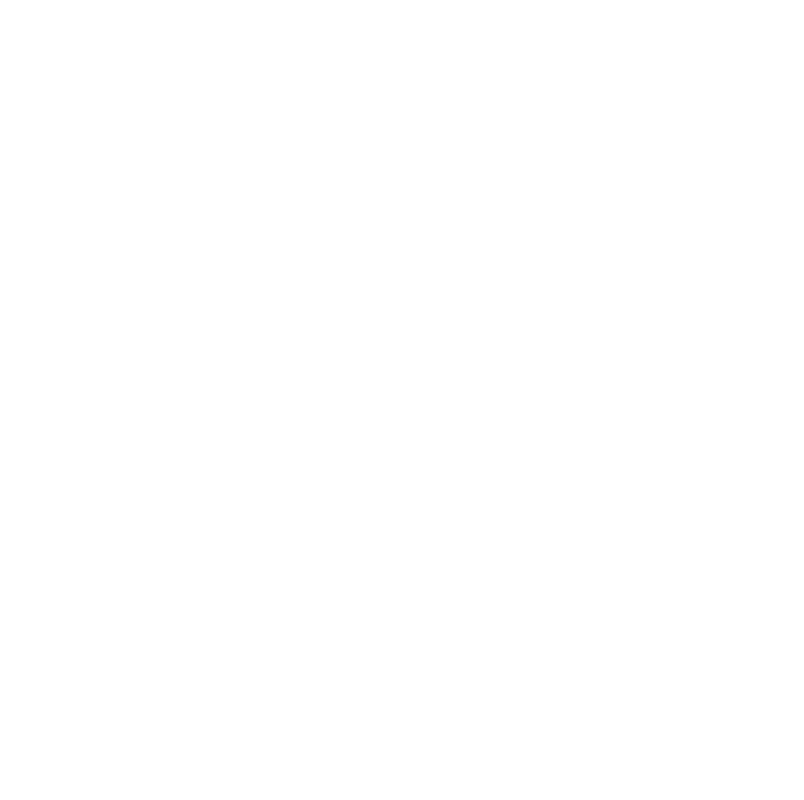
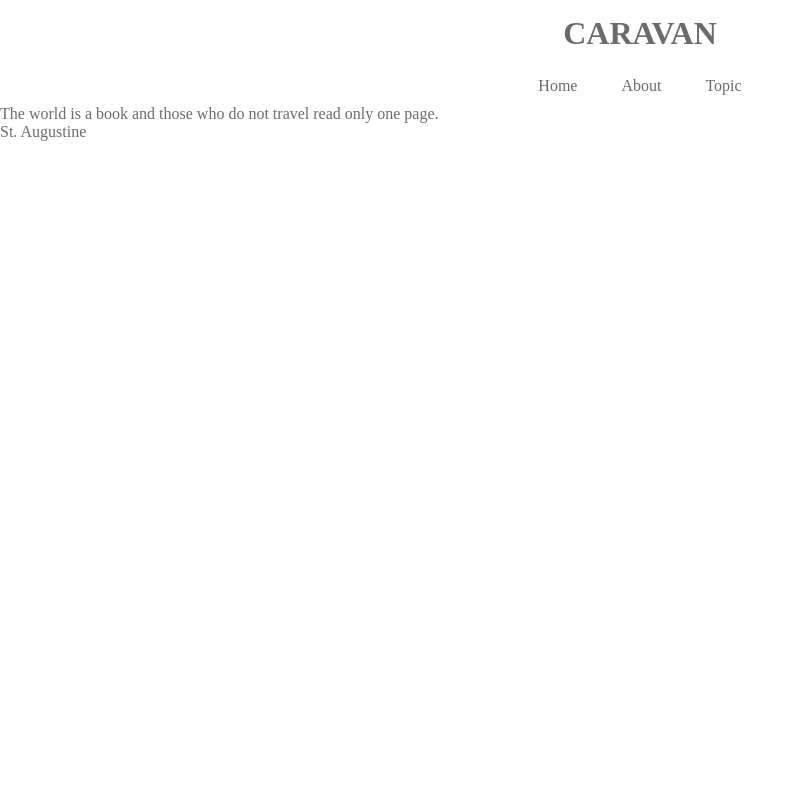
Before and after one commit to kotomishimoda/HTML-CSS, a plain HTML site: page caravan/index.html in a window 1280 px wide. Shown: the top 800 px of the page, without its empty margins (0-804 px from the left). Drawn offline with Linux system fonts and the light colour scheme.

Commit message:
[finish]1-6

```diff
--- a/caravan/index.html
+++ b/caravan/index.html
@@ -7,12 +7,41 @@
   </head>
 
   <body>
-    <div class="header"></div>
-    <div class="main-visual"></div>
+    <header>
+      <h1 class="heading">
+        <a href="index.html">
+          CARAVAN
+        </a>
+      </h1>
+    </header>
+
+    <nav>
+      <ul class="nav-list">
+        <li class="nav-list-item">
+          <a href="index.html">Home</a>
+        </li>
+        <li class="nav-list-item">About</li>
+        <li class="nav-list-item">Topic</li>
+      </ul>
+    </nav>
+
+    <div class="main-visual">
+      <div class="main-visual-content">
+        <p class="main-visual-text">
+          The world is a book and those who do not travel read only one page.
+        </p>
+        <p class="main-visual-name">
+          St. Augustine
+        </p>      </div>
+    </div>
+
     <div class="main">
       <div class="blog"></div>
       <div class="sidebar"></div>
     </div>
-    <div class="footer"></div>
+
+    <footer>
+      <p class="footer-text">© All rights reserved by Infratop.Inc.</p>
+    </footer>
   </body>
 </html>
```
